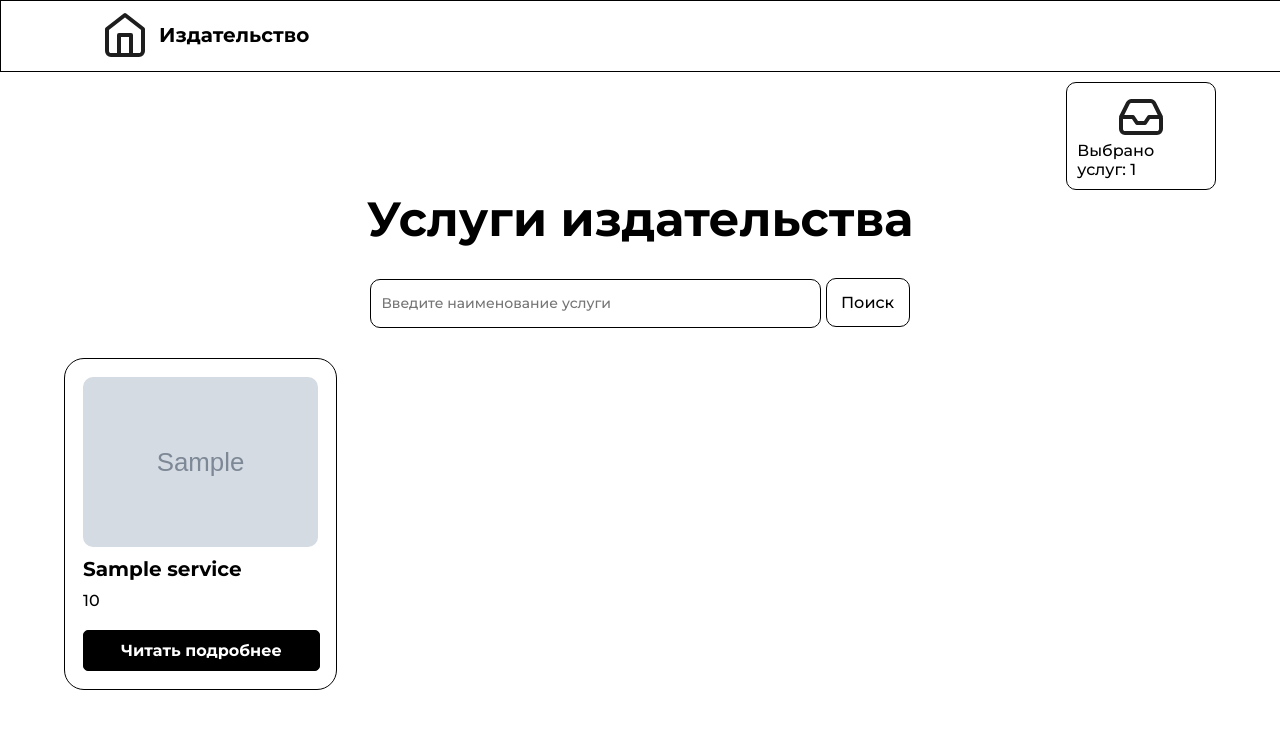
After one commit to victobes/book-office-web-app-backend, a Django app: template book_office_project/lab01/templates/book_production_services.html in a window 1280 px wide; the page is wider, and only the part inside the window is pictured. The commit adds this page. Shown: the top 753 px of that part. Run offline with Django 5.2, Linux system fonts and the light colour scheme; the template is opened without the code that fills it: most values are stand-ins (such as "Sample title", 1, 10 or a date in 2020); grey boxes marked "Sample" are stand-in pictures.

Commit message:
rename collections and search param

```diff
--- a/book_office_project/book_office_project/urls.py
+++ b/book_office_project/book_office_project/urls.py
@@ -21,7 +21,7 @@ from lab01 import views
 
 urlpatterns = [
     path('admin/', admin.site.urls),
-    path('', views.get_services_list_page, name='services'),
-    path('service/<int:id>/', views.get_service_page, name='service_url'),
-    path('order/<int:id>/', views.get_order_page, name='order'),
+    path('', views.get_book_production_services_list_page, name='services'),
+    path('service/<int:id>/', views.get_book_production_service_page, name='service_url'),
+    path('project/<int:id>/', views.get_book_publishing_project_page, name='project'),
 ]
--- a/book_office_project/lab01/static/css/styles.css
+++ b/book_office_project/lab01/static/css/styles.css
@@ -71,6 +71,16 @@ body {
     display: grid;
     grid-template-columns: repeat(4, 1fr);
     gap: 20px;
+}
+
+.header-home-link-container {
+    display: flex;
+    vertical-align: middle;
+    gap: 10px;
+    flex-direction: row;
+    flex-wrap: nowrap;
+    align-items: center;
+    justify-content: flex-start;
 }
 
 .order-card {
@@ -221,7 +231,7 @@ body {
     padding-bottom: 10px;
 }
 
-.main-read-more-button:hover{
+.main-read-more-button:hover {
     width: 100%;
     border-radius: 5px;
     border: 1px solid #848DC7;
@@ -238,6 +248,13 @@ body {
 
 .order-card-ref {
     text-decoration: none;
+    color: #000000
+}
+
+.home-link {
+    text-decoration: none;
+    font-size: 20px;
+    font-weight: bold;
     color: #000000
 }
 
--- a/book_office_project/lab01/templates/base.html
+++ b/book_office_project/lab01/templates/base.html
@@ -10,12 +10,15 @@
 
 <body>
     <header class="main-header">
-        <a href="{% url 'services' %}">
-            <svg width="48" height="48" viewBox="0 0 48 48" fill="none" xmlns="http://www.w3.org/2000/svg">
-                <path
-                    d="M18 44V24H30V44M6 18L24 4L42 18V40C42 41.0609 41.5786 42.0783 40.8284 42.8284C40.0783 43.5786 39.0609 44 38 44H10C8.93913 44 7.92172 43.5786 7.17157 42.8284C6.42143 42.0783 6 41.0609 6 40V18Z"
-                    stroke="#1E1E1E" stroke-width="4" stroke-linecap="round" stroke-linejoin="round" />
-            </svg>
+        <a href="{% url 'services' %}" class="home-link">
+            <div class="header-home-link-container">
+                <svg width="48" height="48" viewBox="0 0 48 48" fill="none" xmlns="http://www.w3.org/2000/svg">
+                    <path
+                        d="M18 44V24H30V44M6 18L24 4L42 18V40C42 41.0609 41.5786 42.0783 40.8284 42.8284C40.0783 43.5786 39.0609 44 38 44H10C8.93913 44 7.92172 43.5786 7.17157 42.8284C6.42143 42.0783 6 41.0609 6 40V18Z"
+                        stroke="#1E1E1E" stroke-width="4" stroke-linecap="round" stroke-linejoin="round" />
+                </svg>
+                <p>Издательство</p>
+            </div>
         </a>
     </header>
     {% block content %}{% endblock %}
--- /dev/null
+++ b/book_office_project/lab01/templates/book_production_services.html
@@ -0,0 +1,44 @@
+{% extends 'base.html' %}
+
+{% block title %}Услуги издательства{% endblock %}
+
+{% block content %}
+<div class="content-container">
+    <div class="order-card">
+        <a href="{% url 'project' data.project_id %}" class='order-card-ref'>
+            <div class="order-card-internal">
+                <svg width="48" height="48" viewBox="0 0 48 48" fill="none" xmlns="http://www.w3.org/2000/svg">
+                    <path
+                        d="M44 24H32L28 30H20L16 24H4M44 24V36C44 37.0609 43.5786 38.0783 42.8284 38.8284C42.0783 39.5786 41.0609 40 40 40H8C6.93913 40 5.92172 39.5786 5.17157 38.8284C4.42143 38.0783 4 37.0609 4 36V24M44 24L37.1 10.22C36.7688 9.55357 36.2584 8.99274 35.6259 8.60056C34.9935 8.20838 34.2642 8.00039 33.52 8H14.48C13.7358 8.00039 13.0065 8.20838 12.3741 8.60056C11.7417 8.99274 11.2312 9.55357 10.9 10.22L4 24"
+                        stroke="#1E1E1E" stroke-width="4" stroke-linecap="round" stroke-linejoin="round" />
+                </svg>
+            </div>
+            <p>Выбрано услуг: {{ data.count}}</p>
+        </a>
+    </div>
+    <p class="services-page-title">Услуги издательства</p>
+    <form action="" method="get" class="search-container">
+        <input class="search-input" type="text" placeholder="Введите наименование услуги" name="search_book_production_service_by_name_query"
+            value="{{ data.search_query }}"></input>
+        <button class="search-button" type="submit">Поиск</button>
+    </form>
+    <div class="cards-container">
+        {% for service in data.services %}
+        <div class="main-service-card">
+            <img src="{{ service.service_img_src }}" alt="{{ service.title }}" class="main-service-card-img"></img>
+            <div class="main-service-info">
+                <p class="main-service-card-title">{{ service.title }}</p>
+                <p class="main-service-card-price">{{ service.price }}</p>
+            </div>
+            <a href="{% url 'service_url' service.id %}" class="btn main-read-more-button" role="button">Читать
+                подробнее</a>
+        </div>
+        {% empty %}
+        <div>
+            <p>Ничего не найдено</p>
+            <!-- <a href="{% url 'services' %}">Все услуги</a> -->
+        </div>
+        {% endfor %}
+    </div>
+</div>
+{% endblock %}
```
Also changed, not shown: book_office_project/lab01/templates/services.html (deleted, +0 -53 lines), book_office_project/lab01/views.py (+36 -80 lines), book_office_project/lab01/templates/book_production_service.html (renamed from book_office_project/lab01/templates/service.html), book_office_project/lab01/templates/book_publishing_project.html (renamed from book_office_project/lab01/templates/order.html).
